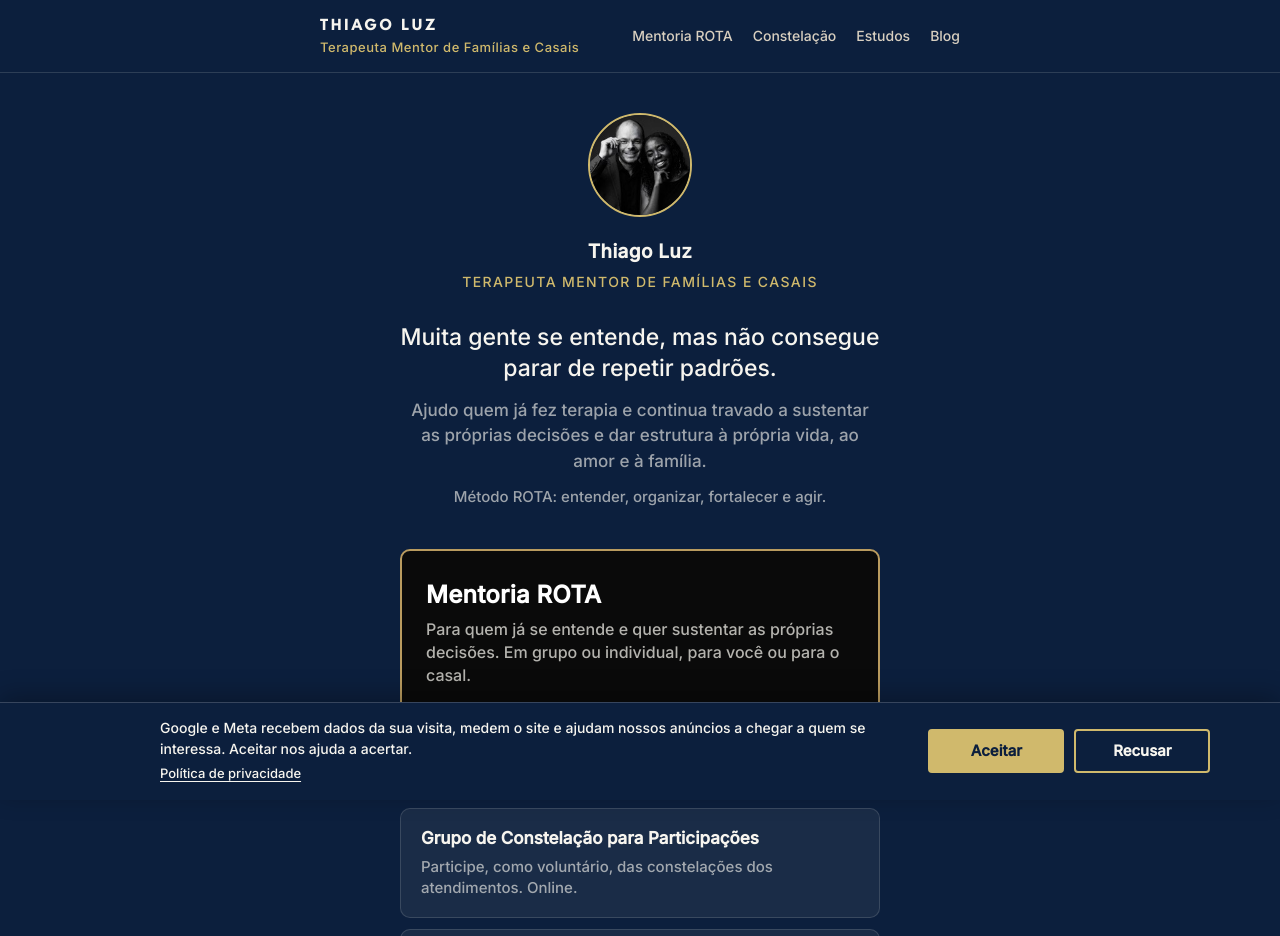
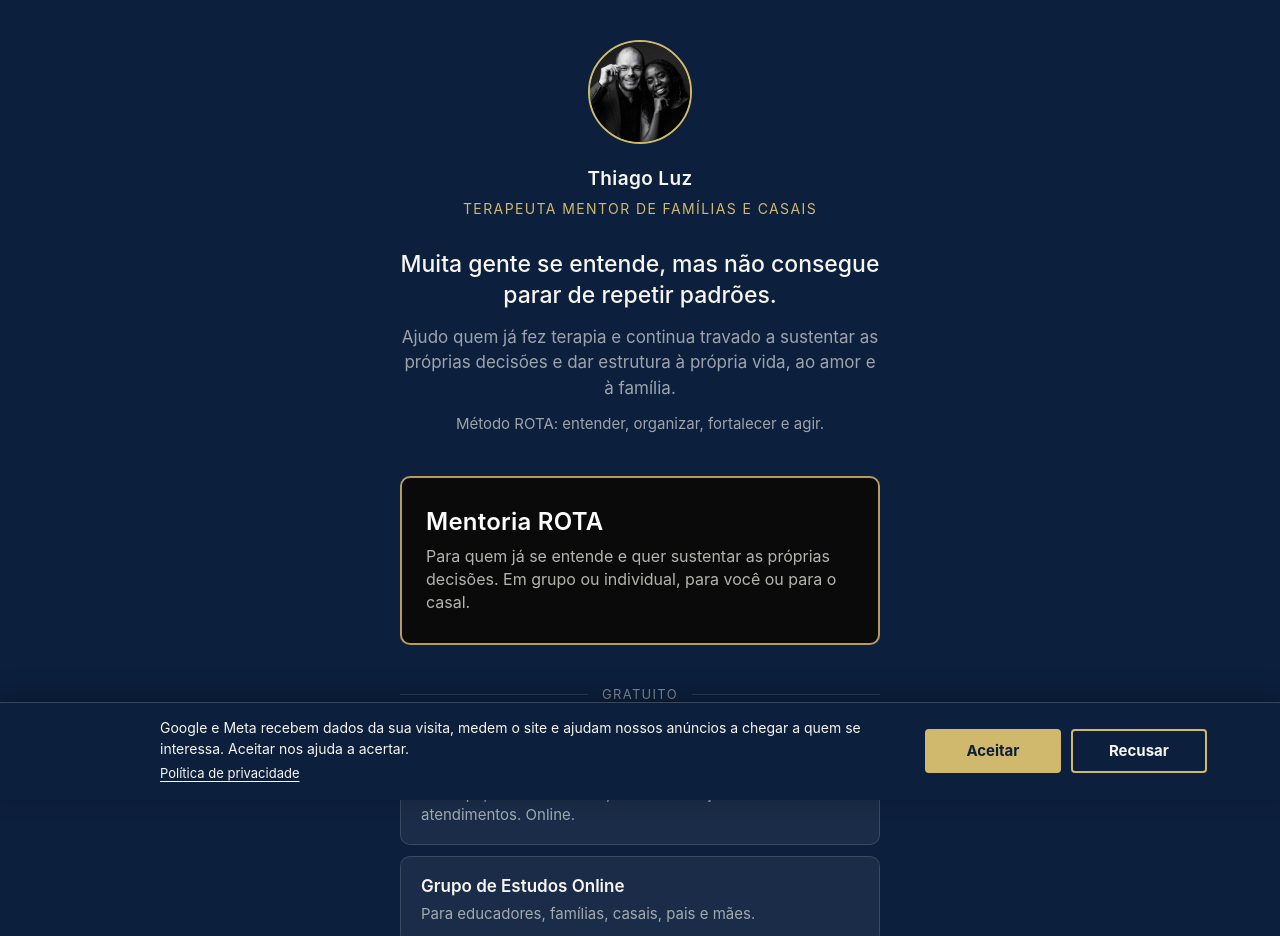
Before and after one commit to thiagoluzzen/thiagoluz.com.br, a plain HTML site: page index.html in a window 1280 px wide. Shown: the top 936 px of the page. Drawn offline with Linux system fonts and the light colour scheme.

Commit message:
Pagina inicial volta sem menu: abre direto na foto
Pedido do Thiago (25/11): a inicial e a unica sem o menu do topo.
O menu segue na /rota, nos dois grupos e (quando o app publicar) no
blog. O link da pagina aberta agora marca com qualquer aria-current,
para o blog marcar Blog tambem dentro de um texto.

Co-Authored-By: Claude <noreply@anthropic.com>

```diff
--- a/index.html
+++ b/index.html
@@ -47,10 +47,9 @@
     font-family:"Inter","Helvetica Neue",Helvetica,Arial,sans-serif;
     font-size:1.0625rem;line-height:1.6;
     -webkit-font-smoothing:antialiased;
+    padding:2.5rem 1.25rem 3rem;
   }
-  /* 25/11/2026: o respiro saiu do body para a coluna, para o menu do topo
-     (/menu.css) ocupar a largura inteira. content-box mantem os 30rem. */
-  .env{max-width:30rem;margin:0 auto;padding:2.5rem 1.25rem 3rem;box-sizing:content-box}
+  .env{max-width:30rem;margin:0 auto}
 
   /* ── topo ── */
   .topo{text-align:center;margin-bottom:2.5rem}
@@ -171,24 +170,17 @@
   footer a:hover{color:var(--quente)}
 
   @media (max-width:26rem){
-    .env{padding:2rem 1rem 2.5rem}
+    body{padding:2rem 1rem 2.5rem}
     .ancora{font-size:1.3125rem}
     .btn{padding:1rem 1.0625rem;gap:.75rem}
   }
 </style>
 <!-- Medicao (GA G-3C6Z7XHLK9, Pixel 1267024997190625): so carrega depois do
      "Aceitar" do aviso. Ver /consentimento.js. Sem a imagem noscript do Pixel. -->
-<link rel="stylesheet" href="/menu.css">
 <script src="/consentimento.js" defer></script>
 <script src="/medicao.js" defer></script>
 </head>
 <body>
-<header class="menu-topo">
-  <div class="menu-topo-dentro">
-    <a class="menu-marca" href="/">Thiago Luz<small>Terapeuta Mentor de Famílias e Casais</small></a>
-    <nav aria-label="Páginas do site"><a href="/rota/">Mentoria ROTA</a><a href="/grupo-de-constelacao/">Constelação</a><a href="/grupo-de-estudos/">Estudos</a><a href="/blog">Blog</a></nav>
-  </div>
-</header>
 <main class="env">
 
   <header class="topo">
--- a/menu.css
+++ b/menu.css
@@ -1,7 +1,7 @@
 /* =====================================================================
-   thiagoluz.com.br — menu do topo, igual em todas as paginas (25/11/2026)
-   Uma fonte so': a pagina inicial, as internas e o blog (servido pelo app)
-   ligam este arquivo. Marca a esquerda (sempre «Thiago Luz», decisao dele),
+   thiagoluz.com.br — menu do topo das paginas internas e do blog (25/11/2026)
+   Uma fonte so': as paginas internas e o blog (servido pelo app) ligam este
+   arquivo. A pagina inicial NAO tem menu: abre direto na foto (pedido dele). Marca a esquerda (sempre «Thiago Luz», decisao dele),
    quatro links a direita; a pagina aberta leva aria-current="page" e ganha
    o fio dourado, o mesmo do rodape. Sem JavaScript: no celular os links
    descem para a segunda linha.
@@ -48,7 +48,7 @@
   transition:color .15s ease, text-decoration-color .15s ease;
 }
 .menu-topo nav a:hover{color:var(--m-texto); text-decoration-color:var(--m-fio)}
-.menu-topo nav a[aria-current="page"]{color:var(--m-texto); text-decoration-color:var(--m-acento)}
+.menu-topo nav a[aria-current]{color:var(--m-texto); text-decoration-color:var(--m-acento)}
 .menu-topo a:focus-visible{outline:2px solid var(--m-texto); outline-offset:3px}
 
 @media (max-width:34rem){
```
